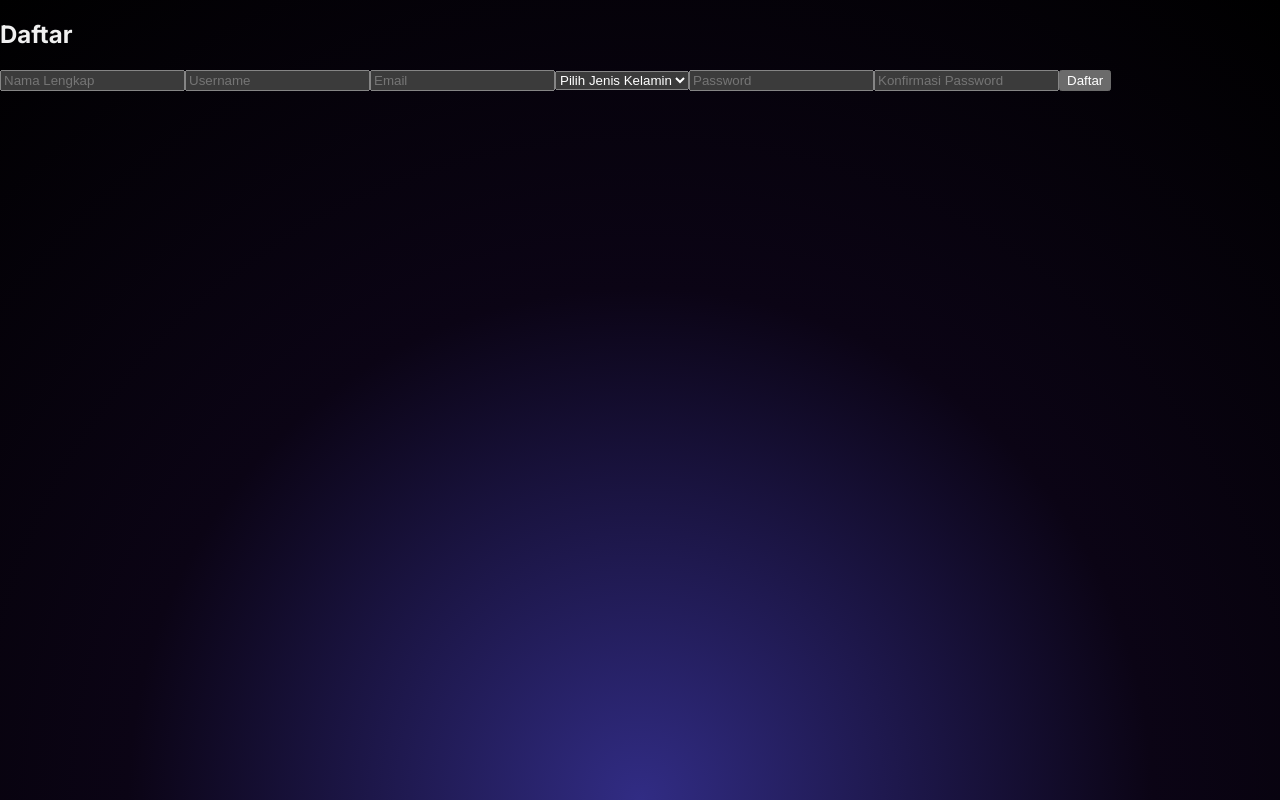
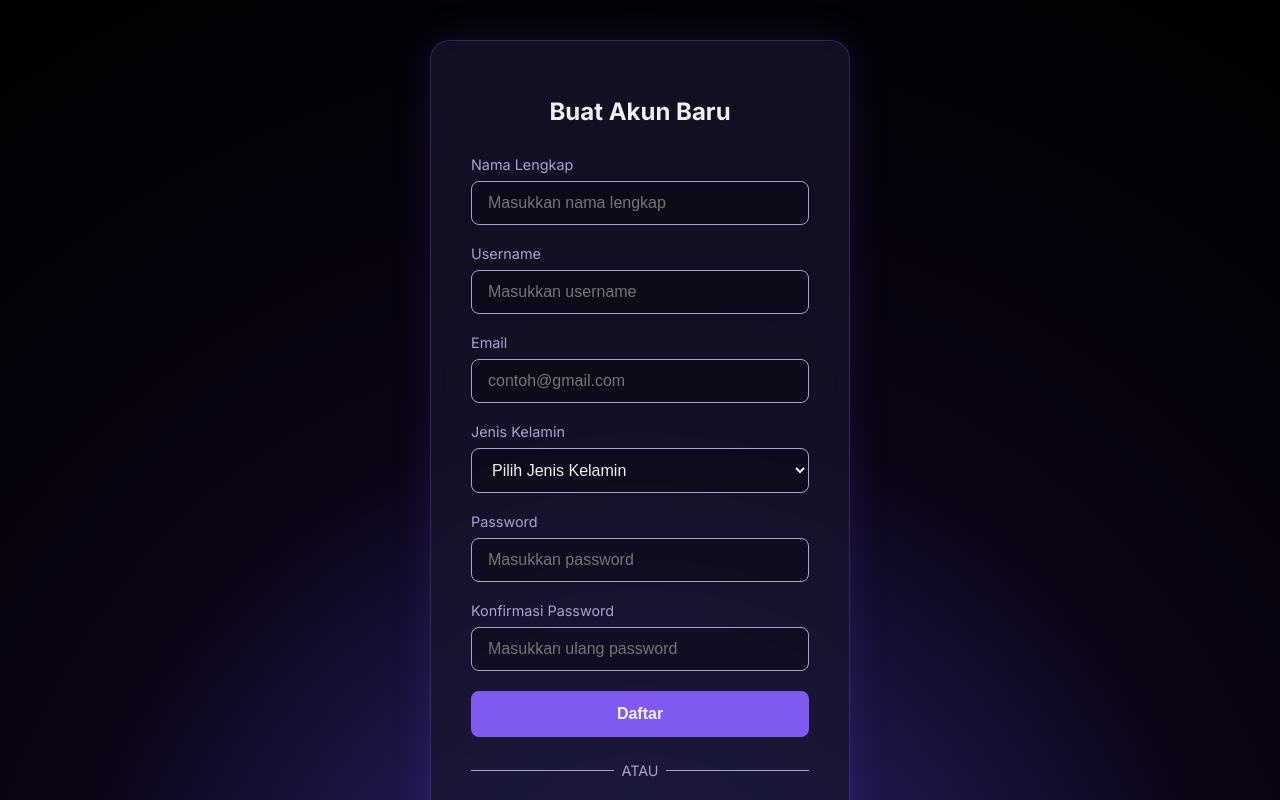
Before and after one commit to portoflowid-hub/frontend, a Next.js app: page /register in a window 1280 px wide. Built offline with nearby package versions, Linux system fonts and the light colour scheme.

Commit message:
modif regist again

```diff
--- a/src/pages/register.js
+++ b/src/pages/register.js
@@ -1,125 +1,184 @@
-"use client";
+// src/pages/register.js
+import { useState } from 'react';
+import Head from 'next/head';
+import Link from 'next/link';
+import { useRouter } from 'next/router';
+import styles from '../styles/login/AuthForm.module.css';
+import { FcGoogle } from 'react-icons/fc';
 
-import { useState } from "react";
-import { useRouter } from "next/navigation";
-
-export default function Register() {
-  const [fullName, setFullName] = useState("");
-  const [username, setUsername] = useState("");
-  const [email, setEmail] = useState("");
-  const [gender, setGender] = useState("");
-  const [password, setPassword] = useState("");
-  const [confirmPassword, setConfirmPassword] = useState("");
-  const [error, setError] = useState("");
+const RegisterPage = () => {
+  const [fullName, setFullName] = useState('');
+  const [username, setUsername] = useState('');
+  const [gender, setGender] = useState('');
+  const [email, setEmail] = useState('');
+  const [password, setPassword] = useState('');
+  const [confirmPassword, setConfirmPassword] = useState('');
+  const [error, setError] = useState('');
   const router = useRouter();
 
-  const handleSubmit = async (e) => {
-    e.preventDefault();
+  const handleSubmit = async (event) => {
+    event.preventDefault();
+    setError('');
+
+    // Validasi client-side
+    if (!fullName || !username || !email || !password || !confirmPassword || !gender) {
+      setError('All fields are required');
+      return;
+    }
 
     if (password !== confirmPassword) {
-      setError("Password dan Konfirmasi Password tidak sama!");
+      setError('Password dan Konfirmasi Password tidak sama!');
       return;
     }
 
     try {
-      const res = await fetch(
-        "https://newbackend-production-8979.up.railway.app/api/v1/auth/register",
-        {
-          method: "POST",
-          headers: { "Content-Type": "application/json" },
+      const API_BASE = process.env.NEXT_PUBLIC_API_BASE;
+      if (!API_BASE) {
+        setError('API base belum diset. Periksa NEXT_PUBLIC_API_BASE di .env.');
+        return;
+      }
+
+      const response = await fetch(`${API_BASE}/api/register`, {
+        method: 'POST',
+        headers: { 'Content-Type': 'application/json' },
         body: JSON.stringify({
           fullName,
           username,
           email,
-            gender,
           password,
           confirmPassword,
+          gender,
         }),
+      });
+
+      let data = null;
+      try { data = await response.json(); } catch (e) { /* no json */ }
+
+      if (response.ok) {
+        alert('Registrasi berhasil! Silakan cek email untuk OTP verifikasi.');
+        router.push('/login');
+      } else {
+        setError(data?.message || data?.error || 'Registrasi gagal. Silakan coba lagi.');
       }
-      );
-
-      const data = await res.json();
-
-      if (!res.ok) {
-        setError(data.message || "Registrasi gagal");
-        return;
-      }
-
-      // Kalau sukses
-      alert("Registrasi berhasil! Silakan cek email untuk verifikasi OTP.");
-      router.push("/login"); // redirect ke login
     } catch (err) {
-      setError("Terjadi error koneksi ke server.");
+      console.error('Register error:', err);
+      setError('Gagal terhubung ke server. Pastikan server backend berjalan.');
     }
   };
 
   return (
-    <div className="flex items-center justify-center min-h-screen bg-gradient-to-b from-black via-purple-900 to-black">
-      <form
-        onSubmit={handleSubmit}
-        className="bg-black/40 p-8 rounded-xl shadow-md w-96 text-white space-y-4"
-      >
-        <h2 className="text-2xl font-bold text-center mb-4">Daftar</h2>
+    <>
+      <Head>
+        <title>Daftar - PortoFlow</title>
+      </Head>
+      <div className={styles.pageWrapper}>
+        <div className={styles.formContainer}>
+          <h1 className={styles.title}>Buat Akun Baru</h1>
 
-        {error && <p className="text-red-500 text-center">{error}</p>}
-
+          <form className={styles.form} onSubmit={handleSubmit}>
+            <div className={styles.inputGroup}>
+              <label htmlFor="fullName" className={styles.label}>Nama Lengkap</label>
               <input
                 type="text"
-          placeholder="Nama Lengkap"
+                id="fullName"
                 value={fullName}
                 onChange={(e) => setFullName(e.target.value)}
-          className="w-full p-2 rounded bg-black/30 border border-gray-600"
+                className={styles.input}
+                required
+                placeholder="Masukkan nama lengkap"
               />
+            </div>
 
+            <div className={styles.inputGroup}>
+              <label htmlFor="username" className={styles.label}>Username</label>
               <input
                 type="text"
-          placeholder="Username"
+                id="username"
                 value={username}
                 onChange={(e) => setUsername(e.target.value)}
-          className="w-full p-2 rounded bg-black/30 border border-gray-600"
+                className={styles.input}
+                required
+                placeholder="Masukkan username"
               />
+            </div>
 
+            <div className={styles.inputGroup}>
+              <label htmlFor="email" className={styles.label}>Email</label>
               <input
                 type="email"
-          placeholder="Email"
+                id="email"
                 value={email}
                 onChange={(e) => setEmail(e.target.value)}
-          className="w-full p-2 rounded bg-black/30 border border-gray-600"
+                className={styles.input}
+                required
+                placeholder="contoh@gmail.com"
               />
+            </div>
 
+            <div className={styles.inputGroup}>
+              <label htmlFor="gender" className={styles.label}>Jenis Kelamin</label>
               <select
+                id="gender"
                 value={gender}
                 onChange={(e) => setGender(e.target.value)}
-          className="w-full p-2 rounded bg-black/30 border border-gray-600"
+                className={styles.input}
+                required
               >
-          <option value="">Pilih Jenis Kelamin</option>
-          <option value="Laki-laki">Laki-laki</option>
-          <option value="Perempuan">Perempuan</option>
+                <option value="" disabled>Pilih Jenis Kelamin</option>
+                <option value="male">Laki-laki</option>
+                <option value="female">Perempuan</option>
               </select>
+            </div>
 
+            <div className={styles.inputGroup}>
+              <label htmlFor="password" className={styles.label}>Password</label>
               <input
                 type="password"
-          placeholder="Password"
+                id="password"
                 value={password}
                 onChange={(e) => setPassword(e.target.value)}
-          className="w-full p-2 rounded bg-black/30 border border-gray-600"
+                className={styles.input}
+                required
+                placeholder="Masukkan password"
               />
+            </div>
 
+            <div className={styles.inputGroup}>
+              <label htmlFor="confirmPassword" className={styles.label}>Konfirmasi Password</label>
               <input
                 type="password"
-          placeholder="Konfirmasi Password"
+                id="confirmPassword"
                 value={confirmPassword}
                 onChange={(e) => setConfirmPassword(e.target.value)}
-          className="w-full p-2 rounded bg-black/30 border border-gray-600"
+                className={styles.input}
+                required
+                placeholder="Masukkan ulang password"
               />
+            </div>
 
+            {error && <p style={{ color: 'red', fontSize: '0.9rem' }}>{error}</p>}
+            <button type="submit" className={styles.submitButton}>Daftar</button>
+          </form>
+
+          <div className={styles.separator}>ATAU</div>
           <button
-          type="submit"
-          className="w-full bg-purple-600 hover:bg-purple-700 p-2 rounded font-semibold"
+            type="button"
+            className={styles.googleButton}
+            onClick={() => {
+              const API_BASE = process.env.NEXT_PUBLIC_API_BASE;
+              window.location.href = `${API_BASE}/auth/google`;
+            }}
           >
-          Daftar
+            <FcGoogle size={22} /> Daftar dengan Google
           </button>
-      </form>
+
+          <p className={styles.redirectText}>
+            Sudah punya akun? <Link href="/login">Masuk sekarang</Link>
+          </p>
         </div>
+      </div>
+    </>
   );
-}
+};
+
+export default RegisterPage;
```
Lines whose indentation alone changed are shown as unchanged.
